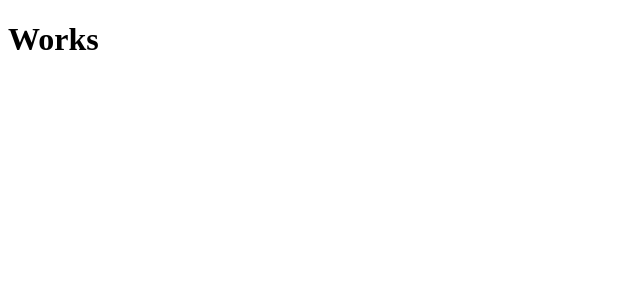
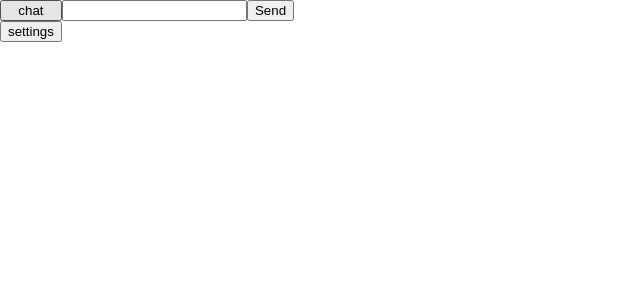
Before and after one commit to Torry125/chatbot, an Angular app: page /chat in a window 1280 px wide. Before the commit this address led to /. Shown: the top 300 px of the page, without its empty margins (0-640 px from the left). Built offline with nearby package versions, Linux system fonts and the light colour scheme.

Commit message:
added chat section

```diff
--- a/src/app/app-routing.module.ts
+++ b/src/app/app-routing.module.ts
@@ -1,7 +1,24 @@
 import { NgModule } from '@angular/core';
 import { RouterModule, Routes } from '@angular/router';
+import { ChatComponent } from './chat-bot/chat/chat.component';
+import { SettingsComponent } from './chat-bot/settings/settings.component';
 
-const routes: Routes = [];
+
+const routes: Routes = [
+  {
+    path: "",
+    pathMatch: "full",
+    redirectTo: "chat"
+  },
+  {
+    path: "chat",
+    component: ChatComponent
+  },
+  {
+    path:"settings",
+    component: SettingsComponent
+  }
+];
 
 @NgModule({
   imports: [RouterModule.forRoot(routes)],
--- a/src/app/app.component.html
+++ b/src/app/app.component.html
@@ -1 +1,10 @@
-<h1>Works</h1>
+<div class="app__content">
+  <div class="app__menu">
+    <button class="app__button" *ngFor="let route of routes"
+          [routerLink]="route.pathway">
+    {{route.routeName}}
+    </button>
+  </div>
+
+  <router-outlet></router-outlet>
+</div>
--- a/src/app/app.component.scss
+++ b/src/app/app.component.scss
@@ -0,0 +1,15 @@
+.app {
+    &__content {
+        height: 100vh;
+        display: flex;
+    }
+
+    &__menu {
+        display: flex;
+        flex-direction: column;
+    }
+
+    &__button {
+
+    }
+}
--- a/src/app/app.component.ts
+++ b/src/app/app.component.ts
@@ -6,5 +6,14 @@ import { Component } from '@angular/core';
   styleUrls: ['./app.component.scss']
 })
 export class AppComponent {
-  title = 'botfriends';
+  routes = [
+    {
+      pathway: "/chat",
+      routeName: "chat"
+    },
+    {
+      pathway: "/settings",
+      routeName: "settings"
+    }
+  ];
 }
--- a/src/app/chat-bot/chat/chat.component.html
+++ b/src/app/chat-bot/chat/chat.component.html
@@ -0,0 +1,9 @@
+<div *ngFor="let line of lines">
+    <div>
+        {{ line.main }}
+    </div>
+</div>
+
+<input [(ngModel)]="currentItem" (keyup.enter)="send()" type="text">
+
+<button (click)="send()">Send</button>
--- a/src/app/chat-bot/chat/chat.component.ts
+++ b/src/app/chat-bot/chat/chat.component.ts
@@ -1,15 +1,27 @@
 import { Component, OnInit } from '@angular/core';
+import { Lines, ChatbotService } from '../chatbot.service';
 
 @Component({
   selector: 'app-chat',
   templateUrl: './chat.component.html',
   styleUrls: ['./chat.component.scss']
 })
+
 export class ChatComponent implements OnInit {
 
-  constructor() { }
+  lines: Lines[] = [];
+  currentItem: string = '';
 
-  ngOnInit(): void {
+  constructor(public chatBotService: ChatbotService) { }
+
+  ngOnInit() {
+      this.chatBotService.dialog.subscribe((item) => {
+      this.lines = this.lines.concat(item);
+    });
   }
 
+  send() {
+    this.chatBotService.getAnswer(this.currentItem);
+    this.currentItem = '';
+  }
 }
--- a/src/app/chat-bot/chatbot.service.ts
+++ b/src/app/chat-bot/chatbot.service.ts
@@ -1,8 +1,8 @@
 import { Injectable } from '@angular/core';
+import { Subject } from 'rxjs';
 
-
-export class Message {
-  constructor(public author: string, public content: string) {}
+export class Lines {
+  constructor( public author: string, public main: string) {}
 }
 
 @Injectable({
@@ -10,7 +10,28 @@ export class Message {
 })
 
 export class ChatbotService {
-  constructor() { }
+  constructor() {
+  }
 
-  dialogue = new
+  dialog = new Subject<Lines[]>();
+
+  dialogList = {
+    "Hello": "Hello",
+    "reserve": "Sorry, I don't understand"
+  };
+
+  getAnswer(message: string) {
+    const client = new Lines('client', message);
+    this.dialog.next([client]);
+    const chatBot = new Lines('chatBot', this.getMessage(message));
+
+    setTimeout(()=>{
+      this.dialog.next([chatBot]);
+    }, 2000);
+  }
+
+  getMessage(question: string){
+    let reply = (this.dialogList as any)[question];
+    return reply || this.dialogList["reserve"];
+  }
 }
--- a/src/styles.scss
+++ b/src/styles.scss
@@ -1 +1,43 @@
-/* You can add global styles to this file, and also import other style files */
+html, body, div, span, applet, object, iframe,
+h1, h2, h3, h4, h5, h6, p, blockquote, pre,
+a, abbr, acronym, address, big, cite, code,
+del, dfn, em, img, ins, kbd, q, s, samp,
+small, strike, strong, sub, sup, tt, var,
+b, u, i, center,
+dl, dt, dd, ol, ul, li,
+fieldset, form, label, legend,
+table, caption, tbody, tfoot, thead, tr, th, td,
+article, aside, canvas, details, embed,
+figure, figcaption, footer, header, hgroup,
+menu, nav, output, ruby, section, summary,
+time, mark, audio, video {
+	margin: 0;
+	padding: 0;
+	border: 0;
+	font-size: 100%;
+	font: inherit;
+	vertical-align: baseline;
+}
+/* HTML5 display-role reset for older browsers */
+article, aside, details, figcaption, figure,
+footer, header, hgroup, menu, nav, section {
+	display: block;
+}
+body {
+	line-height: 1;
+}
+ol, ul {
+	list-style: none;
+}
+blockquote, q {
+	quotes: none;
+}
+blockquote:before, blockquote:after,
+q:before, q:after {
+	content: '';
+	content: none;
+}
+table {
+	border-collapse: collapse;
+	border-spacing: 0;
+}
```
Also changed, not shown: src/app/app.module.ts (+6 -3 lines), src/app/chat-bot/chat-bot.module.ts (+9 -3 lines), 1 other file (tests, documents, lock files or other folders).
